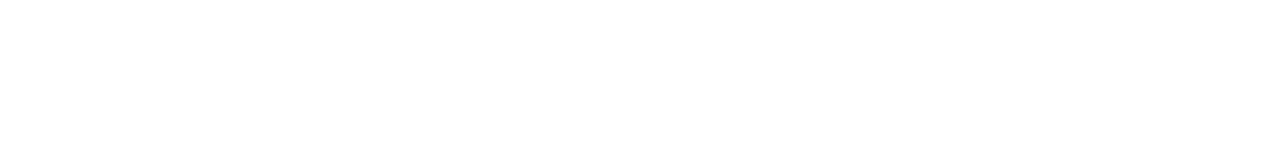
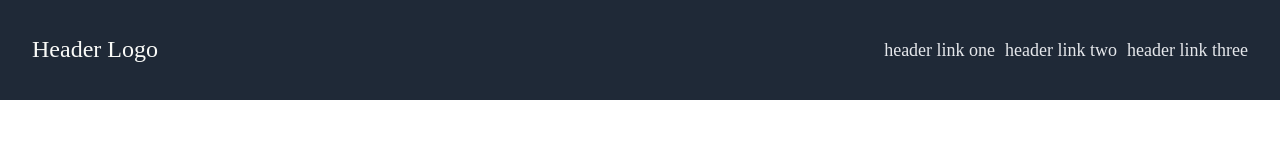
Before and after one commit to thomaserdmenger/theodinproject-landing-page, a plain HTML site: page index.html in a window 1280 px wide. Drawn offline with Linux system fonts and the light colour scheme.

Commit message:
Add navbar and styles

```diff
--- a/css/styles.css
+++ b/css/styles.css
@@ -1,3 +1,8 @@
+:root {
+  --color-header: #1f2937;
+  --color--accent: #3882f6;
+}
+
 *,
 *::before,
 *::after {
@@ -10,6 +15,52 @@ body {
 
 h1,
 h2,
-p {
+p,
+ul,
+li {
   margin: 0;
+  padding: 0;
 }
+
+/* Navbar */
+
+header {
+  width: 100vw;
+  height: 100px;
+  background-color: var(--color-header);
+  display: flex;
+  justify-content: center;
+}
+
+nav {
+  width: 1440px;
+  margin: 0 auto;
+  padding: 0 2rem;
+}
+
+.navbar {
+  list-style: none;
+  display: flex;
+  justify-content: space-between;
+  align-items: center;
+  height: 100%;
+}
+
+.navbar a {
+  text-decoration: none;
+  color: #f9faf8;
+  font-size: 1.5rem;
+}
+
+.navbar__right {
+  display: flex;
+}
+
+.navbar__right li {
+  margin-left: 0.625rem;
+}
+
+.navbar__right a {
+  color: #e5e7eb;
+  font-size: 1.125rem;
+}
--- a/index.html
+++ b/index.html
@@ -8,7 +8,18 @@
     <title>The Odin Project - Landing Page</title>
   </head>
   <body>
-    <header></header>
+    <header>
+      <nav>
+        <ul class="navbar">
+          <li><a href="#">Header Logo</a></li>
+          <div class="navbar__right">
+            <li><a href="#">header link one</a></li>
+            <li><a href="#">header link two</a></li>
+            <li><a href="#">header link three</a></li>
+          </div>
+        </ul>
+      </nav>
+    </header>
     <main></main>
     <footer></footer>
   </body>
```
